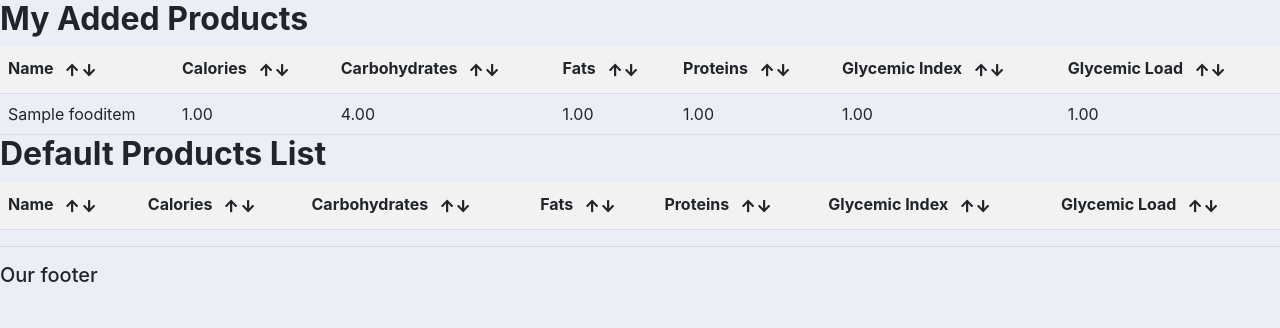
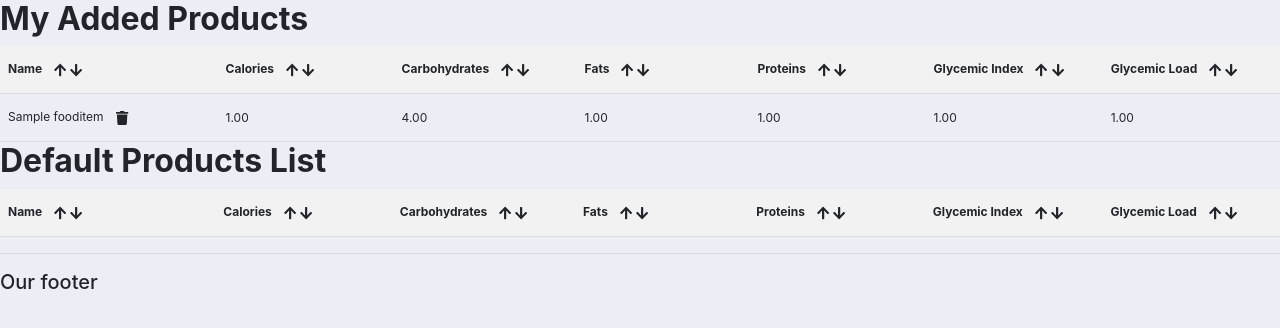
Before and after one commit to jbytow/GLTracker, a Django app: page /food/fooditem_list/ in a window 1280 px wide. Shown: the part 58-386 px from the top of the page. Run offline with Django 4.2, Linux system fonts and the light colour scheme; a user stored in the database is signed in; tables that the repository leaves empty hold one stand-in row (values such as "Sample post"); lists and menus that the app fills with data are empty.

Commit message:
0.31 delete products added to the list by user

```diff
--- a/gltracker/food/templates/fooditem_list.html
+++ b/gltracker/food/templates/fooditem_list.html
@@ -74,7 +74,12 @@
 
   {% for item in user_items %}
     <tr>
-      <td>{{ item.name }}</td>
+      <td>
+        {{ item.name }}
+          <button class="btn btn-sm custom-button delete-button" onclick="deleteFoodItem({{ item.id }})">
+            <i class="fas fa-trash"></i>
+          </button>
+      </td>
       <td>{{ item.kcal }}</td>
       <td>{{ item.carbohydrates }}</td>
       <td>{{ item.fats }}</td>
--- a/gltracker/food/urls.py
+++ b/gltracker/food/urls.py
@@ -6,5 +6,6 @@ urlpatterns = [
 
     path('add_fooditem/', food.views.add_fooditem, name='add_fooditem'),
     path('fooditem_list/', food.views.fooditem_list, name='fooditem_list'),
+    path('food_item/delete/<int:food_item_id>/', food.views.FoodItemDeleteView.as_view(), name='delete_food_item'),
 
 ]
--- a/gltracker/food/views.py
+++ b/gltracker/food/views.py
@@ -1,5 +1,6 @@
 from django.contrib.auth.decorators import login_required
-from django.shortcuts import render, redirect
+from django.shortcuts import render, redirect, get_object_or_404
+from django.views.generic import View
 from .models import FoodItem
 from .forms import FoodItemForm
 
@@ -32,3 +33,10 @@ def add_fooditem(request):
     else:
         form = FoodItemForm()
     return render(request, 'add_fooditem.html', {'form': form})
+
+
+class FoodItemDeleteView(View):
+    def post(self, request, food_item_id):
+        food_item = get_object_or_404(FoodItem, id=food_item_id)
+        food_item.delete()
+        return redirect('fooditem_list')
--- a/gltracker/static/css/main.css
+++ b/gltracker/static/css/main.css
@@ -22,4 +22,19 @@
 .table-container th {
   background-color: #f2f2f2;
 }
+
+.table-container th:nth-child(1),
+.table-container td:nth-child(1) {
+  width: 250px;
+}
+
+.table-container th:not(:first-child),
+.table-container td:not(:first-child) {
+  width: 200px;
+}
+
+.table-container th,
+.table-container td {
+  font-size: 12px;
+}
 </style>
--- a/gltracker/static/js/foodItemList.js
+++ b/gltracker/static/js/foodItemList.js
@@ -1,3 +1,4 @@
+//sorting table
 function sortTable(tableId, header) {
   const table = document.getElementById(tableId);
   const rows = Array.from(table.getElementsByTagName('tr'));
@@ -31,3 +32,28 @@ function sortTable(tableId, header) {
     table.appendChild(row);
   });
 }
+
+function deleteFoodItem(foodItemId) {
+    // Zapytanie AJAX do usunięcia elementu
+    var url = '/food/food_item/delete/' + foodItemId + '/';
+    var csrfToken = document.querySelector('input[name="csrfmiddlewaretoken"]').value;
+
+    fetch(url, {
+        method: 'POST',
+        headers: {
+            'Content-Type': 'application/json',
+            'X-CSRFToken': csrfToken,
+        },
+    })
+    .then(function(response) {
+        if (response.ok) {
+            // Przekieruj na inną stronę po usunięciu
+            window.location.href = '/food/fooditem_list/';
+        } else {
+            console.error('Błąd podczas usuwania elementu');
+        }
+    })
+    .catch(function(error) {
+        console.error('Błąd podczas wysyłania zapytania AJAX:', error);
+    });
+}
```
